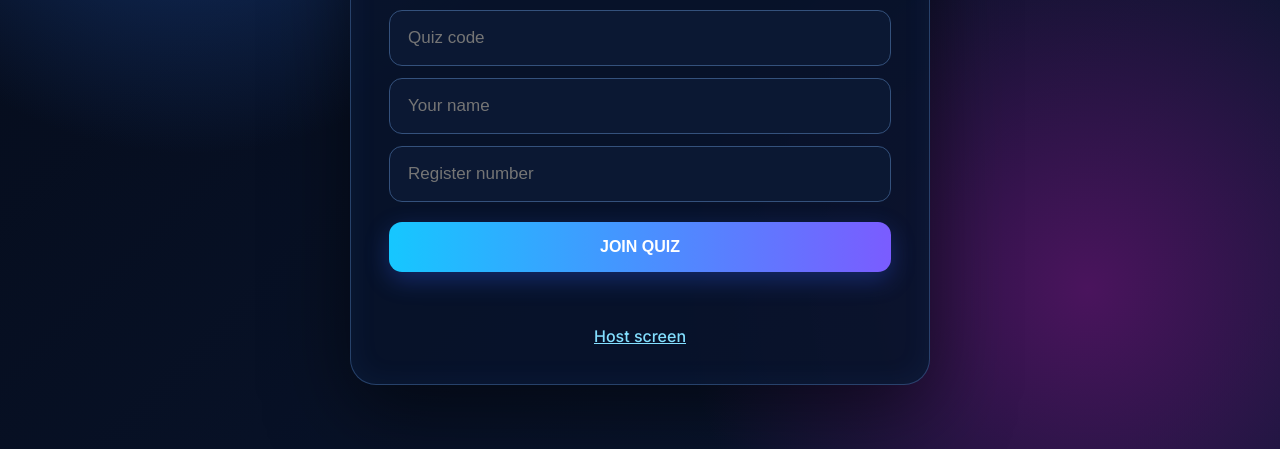
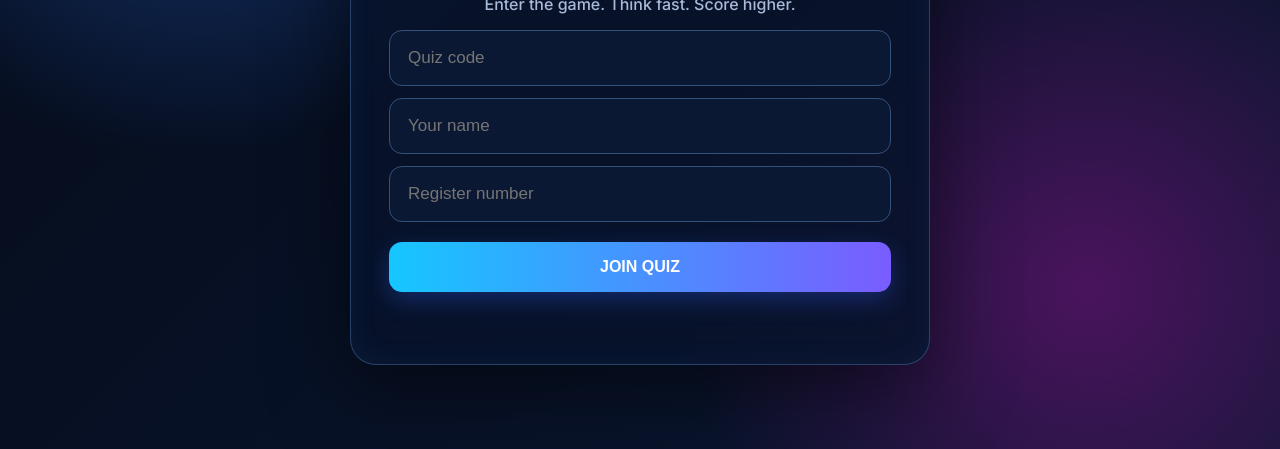
Before and after one commit to heamkumar2612/tech-quiz-live, a website: page public/index.html in a window 1280 px wide. Shown: the part 351-800 px from the top of the page. Drawn offline with nearby package versions, Linux system fonts and the light colour scheme; no server answers.

Commit message:
Remove host link from player page

```diff
--- a/public/index.html
+++ b/public/index.html
@@ -8,7 +8,6 @@
   <div class="badge">LIVE TECH QUIZ</div><h1>Linear Data Structures</h1><p>Enter the game. Think fast. Score higher.</p>
   <input id="code" placeholder="Quiz code" inputmode="numeric"><input id="name" placeholder="Your name">
   <input id="reg" placeholder="Register number"><button id="joinBtn">JOIN QUIZ</button><div id="joinMsg" class="msg"></div>
-  <a class="hostLink" href="/host.html">Host screen</a>
 </section>
 <section id="lobby" class="card hidden"><div class="pulse"></div><h1>You're in!</h1><h2 id="playerName"></h2><p>Waiting for the host to start...</p><div class="bigStat"><span id="lobbyCount">0</span><small>players joined</small></div></section>
 <section id="game" class="hidden">
```
